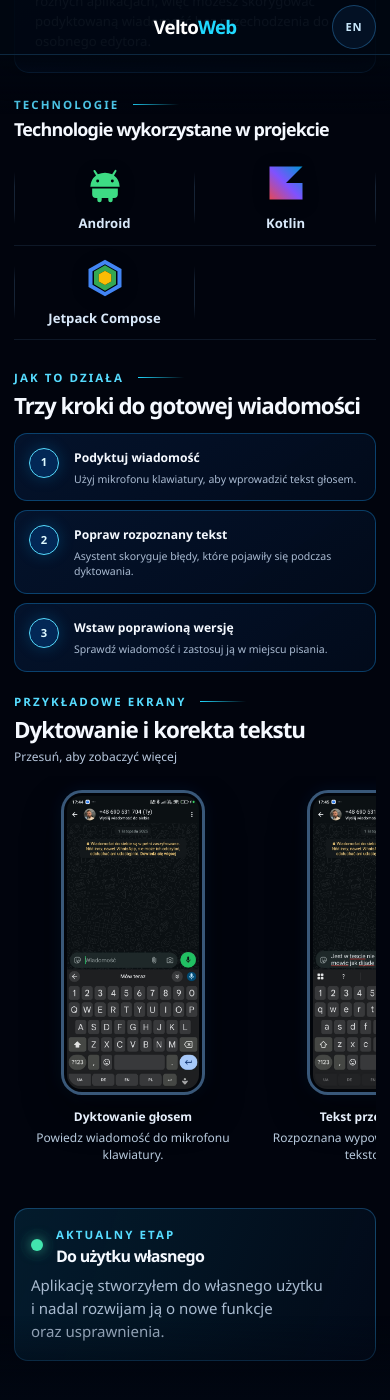
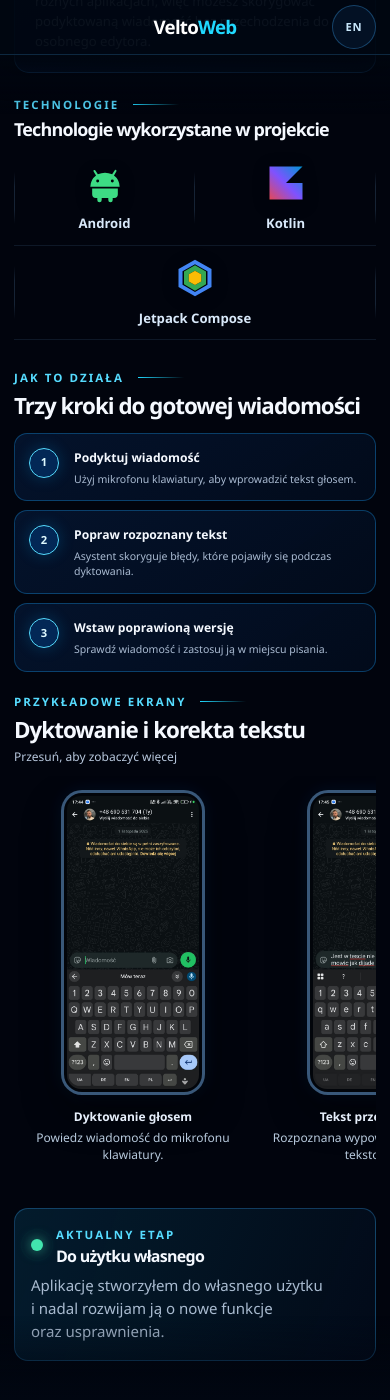
Before and after one commit to wiktor-furmanczyk/wiktor-furmanczyk.github.io, a Jekyll site: the page built from projects/writing-assistant-android/index.md, in a window 390 px wide and 1400 px high, scrolled down 1239 px. Built offline with Jekyll 4.4.1, drawn with Linux system fonts in a browser that asks for light colours.

Commit message:
style: refine project technology grids and hover

```diff
--- a/assets/css/style.scss
+++ b/assets/css/style.scss
@@ -108,7 +108,6 @@ h3 { margin: 0; font-size: 1.06rem; letter-spacing: -0.025em; }
 .expertise-strip { display: grid; grid-template-columns: repeat(6, minmax(0, 1fr)); margin-bottom: 0; }
 .expertise-strip div { display: grid; min-height: 100px; place-items: center; align-content: center; gap: 8px; padding: 10px 8px; color: #d7e5f4; font-size: .82rem; font-weight: 700; text-align: center; transition: color .2s ease; }
 .expertise-strip img { width: 50px; height: 50px; object-fit: contain; filter: drop-shadow(0 0 10px rgba(25,196,255,.34)); }
-.expertise-strip div:hover { color: #fff; }
 
 .projects-section { padding-block: 56px 0; }
 .projects-section .section-kicker { display: flex; align-items: center; gap: 14px; }
@@ -274,7 +273,7 @@ h3 { margin: 0; font-size: 1.06rem; letter-spacing: -0.025em; }
 .expertise-strip div::after, .project-tech-list li::after { right: 0; }
 .expertise-strip div:first-child::before, .project-tech-list li:first-child::before { display: block; }
 .project-tech-list li { display: grid; min-height: 100px; place-items: center; align-content: center; gap: 8px; padding: 10px 8px; color: #d9e9fa; font-size: .82rem; font-weight: 700; text-align: center; white-space: nowrap; transition: color .2s ease; }
-.project-tech-list li:hover { color: #fff; }
+.writing-project .project-tech-list { grid-template-columns: repeat(3, minmax(0, 1fr)); }
 .project-tech-list svg { width: 50px; height: 50px; flex: 0 0 50px; fill: currentColor; filter: drop-shadow(0 3px 8px rgba(0,0,0,.28)); }
 .project-tech-list li:first-child svg { color: #3ddc84; }
 .project-status-bar { display: grid; width: 100%; min-width: 0; grid-template-columns: minmax(0, .7fr) minmax(0, 1.3fr); align-items: center; gap: 24px; padding: 19px 22px; background: linear-gradient(110deg, rgba(4,35,54,.78), rgba(3,13,30,.68)); border: 1px solid rgba(48,151,222,.34); border-radius: 14px; }
@@ -291,6 +290,9 @@ h3 { margin: 0; font-size: 1.06rem; letter-spacing: -0.025em; }
   .lingua-project .phone:hover { border-color: rgba(104,178,226,.88); }
   .lingua-gallery-grid figure:hover .screen-frame { border-color: rgba(95,207,255,.78); }
   .lingua-gallery-grid figure:hover figcaption strong { color: #70e7ff; }
+  .expertise-strip img, .project-tech-list svg { transition: transform .2s ease; }
+  .expertise-strip div:hover, .project-tech-list li:hover { color: #c9f4ff; }
+  .expertise-strip div:hover img, .project-tech-list li:hover svg { transform: translateY(-2px); }
 }
 
 @media (max-width: 980px) {
@@ -330,6 +332,8 @@ h3 { margin: 0; font-size: 1.06rem; letter-spacing: -0.025em; }
   .lingua-gallery-grid .screen-frame { width: min(100%, 144px); }
   .project-tech-section { grid-template-columns: 1fr; gap: 12px; padding-block: 2px 8px; }
   .project-tech-list { grid-template-columns: repeat(2, minmax(0, 1fr)); }
+  .writing-project .project-tech-list { grid-template-columns: repeat(2, minmax(0, 1fr)); }
+  .writing-project .project-tech-list li:last-child { grid-column: 1 / -1; }
   .project-tech-list li:nth-child(-n+2) { border-bottom: 1px solid var(--grid-line); }
   .project-tech-list li:nth-child(3)::before { display: block; }
   .project-status-bar { grid-template-columns: minmax(0, 1fr); gap: 9px; padding: 16px; }
```
